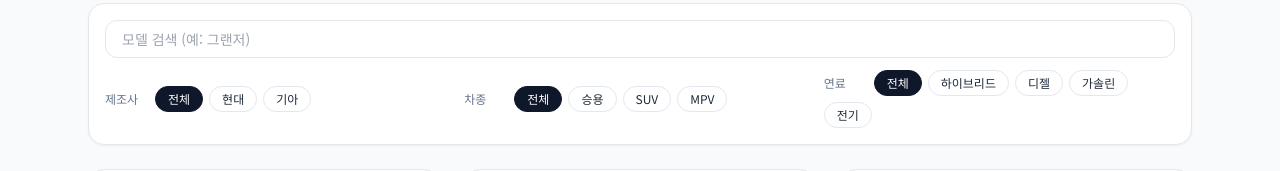
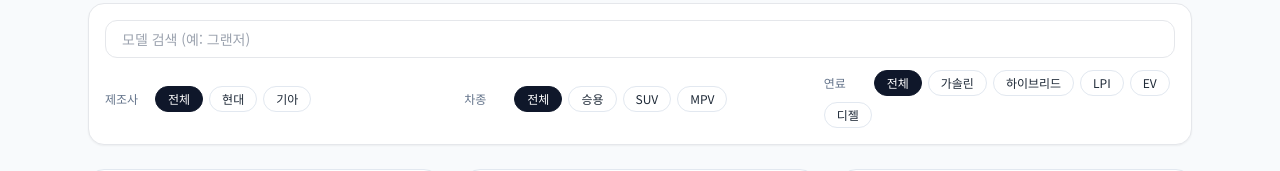
Before and after one commit to sanbada2026/oasis-my-car, a Next.js app: page /special in a window 1280 px wide. Shown: the part 262-433 px from the top of the page. Built offline with nearby package versions, Linux system fonts and the light colour scheme.

Commit message:
Update 핫딜 fuel filter options to: 가솔린,하이브리드,LPI,EV,디젤. Update type and buttons. Keep filter logic.

```diff
--- a/app/special/page.tsx
+++ b/app/special/page.tsx
@@ -6,7 +6,7 @@ import ConsultationCTA from "@/components/ConsultationCTA";
 
 type BrandFilter = "전체" | "현대" | "기아";
 type CategoryFilter = "전체" | "승용" | "SUV" | "MPV";
-type FuelFilter = "전체" | "하이브리드" | "디젤" | "가솔린" | "전기";
+type FuelFilter = "전체" | "가솔린" | "하이브리드" | "LPI" | "EV" | "디젤";
 
 export default function SpecialPage() {
   const [search, setSearch] = useState("");
@@ -63,7 +63,7 @@ export default function SpecialPage() {
             </div>
             <div className="flex flex-wrap gap-1.5 items-center">
               <span className="text-xs text-slate-500 mr-1 w-10">연료</span>
-              {(["전체", "하이브리드", "디젤", "가솔린", "전기"] as FuelFilter[]).map((f) => (
+              {(["전체", "가솔린", "하이브리드", "LPI", "EV", "디젤"] as FuelFilter[]).map((f) => (
                 <button key={f} onClick={() => setFuel(f)} className={`px-3 py-1 rounded-full border text-xs transition ${fuel === f ? "bg-[#0F172A] text-white border-[#0F172A]" : "bg-white hover:bg-slate-50 border-slate-200"}`}>{f}</button>
               ))}
             </div>
```
